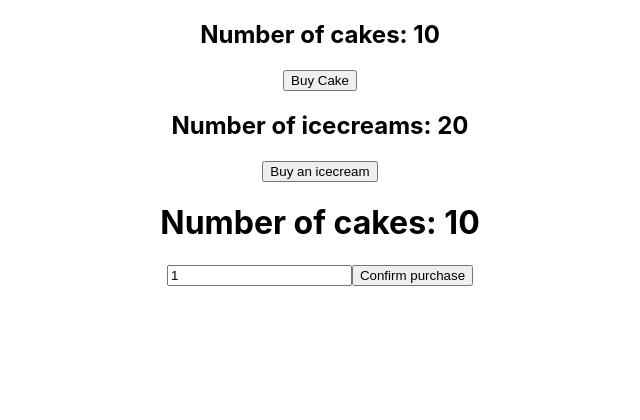
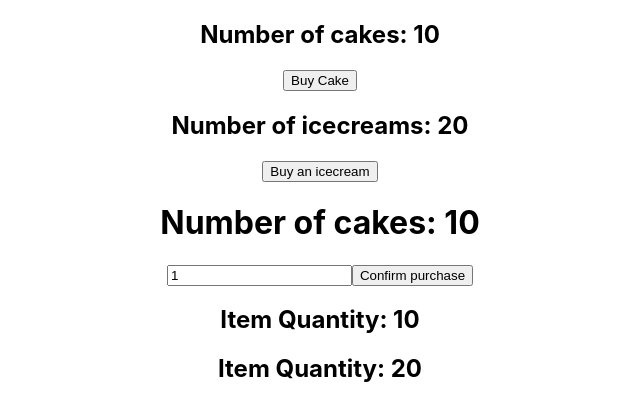
Before and after one commit to 04alexklink/react-redux-cake-shop, a React (Create React App) app: page / in a window 1280 px wide. Shown: the top 420 px of the page, without its empty margins (320-960 px from the left). Built offline with nearby package versions, Linux system fonts and the light colour scheme.

Commit message:
ItemContainer created to show use of ownProps property in mapStateToProps

```diff
--- a/src/App.js
+++ b/src/App.js
@@ -6,6 +6,7 @@
 import HooksCakeContainer from './components/HooksCakeContainer'
 import HooksIcecreamContainer from './components/HooksIcecreamContainer'
 import NewCakeContainer from './components/NewCakeContainer'
+import ItemContainer from './components/ItemContainer'
 
 function App() {
   return (
@@ -16,6 +17,8 @@
       <HooksIcecreamContainer></HooksIcecreamContainer>
       <NewCakeContainer></NewCakeContainer>
       {/* <IcecreamContainer></IcecreamContainer> */}
+      <ItemContainer cake='cake'></ItemContainer>
+      <ItemContainer></ItemContainer>
     </div>
     </Provider>
   );
--- /dev/null
+++ b/src/components/ItemContainer.js
@@ -0,0 +1,18 @@
+import {connect} from 'react-redux'
+
+const ItemContainer = (props) => {
+    return (
+        <div>
+          <h2>Item Quantity: {props.item}</h2>
+        </div>
+    )
+}
+
+const mapStateToProps = (state, ownProps) => {
+  const itemState = ownProps.cake ? state.cake.numOfCakes : state.icecream.numOfIcecreams
+  return {
+    item: itemState
+  }
+}
+
+export default connect(mapStateToProps)(ItemContainer)
```
